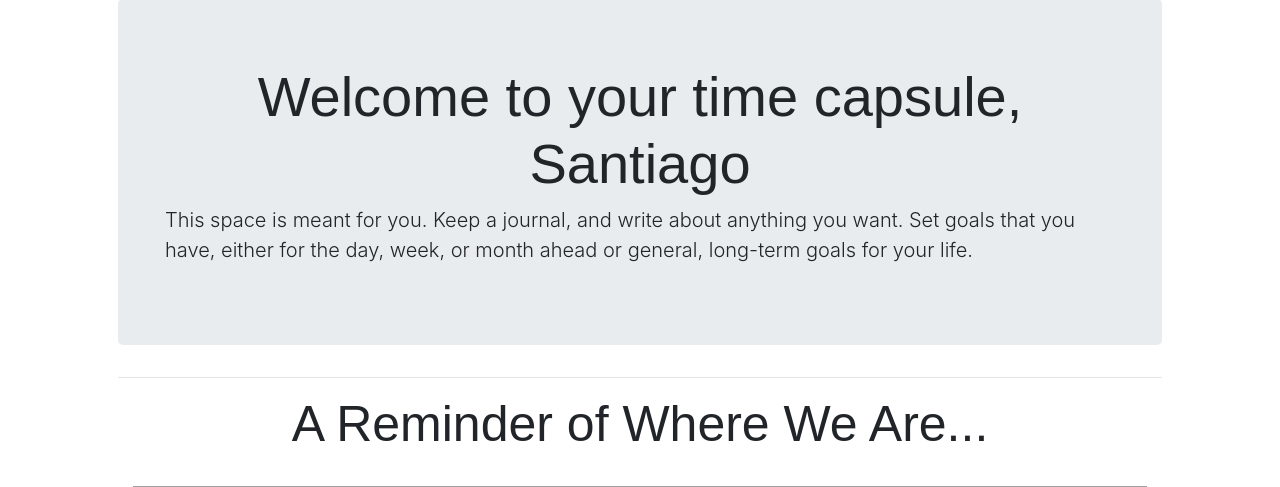
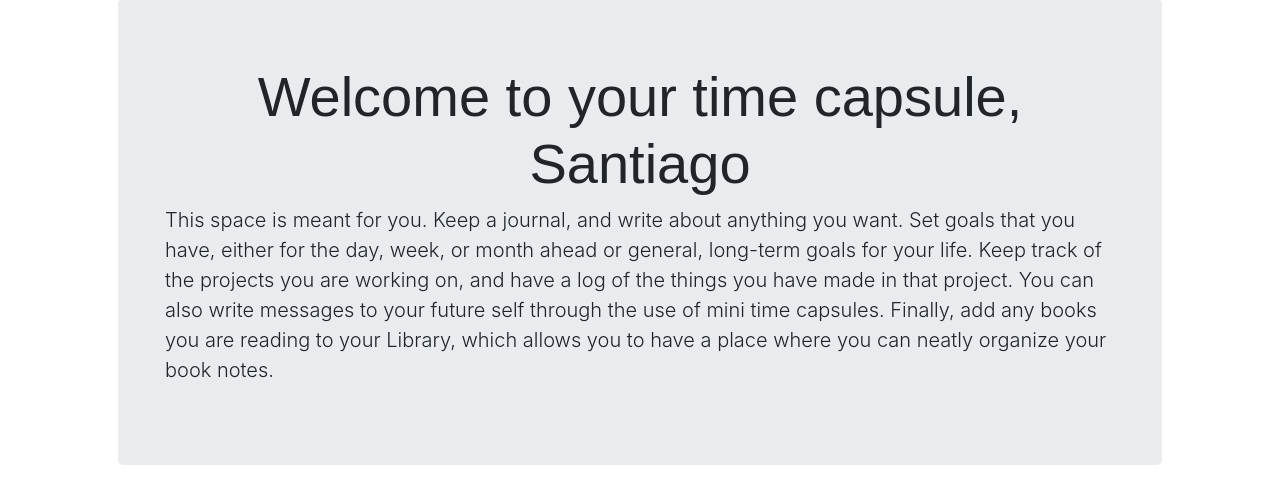
Before and after one commit to SantiagoGiner/Humanity, a Django app: page / in a window 1280 px wide. Shown: the part 198-685 px from the top of the page. Run offline with Django 3.2, Linux system fonts and the light colour scheme; a user stored in the database is signed in; some libraries are stand-ins or nearby versions; grey boxes are pictures that could not be loaded.

Commit message:
Add text to index.html jumbotron

```diff
--- a/humanity/capsule/templates/capsule/index.html
+++ b/humanity/capsule/templates/capsule/index.html
@@ -14,7 +14,10 @@
             <p class="lead">
                 This space is meant for you. Keep a journal, and write about anything you want.
                 Set goals that you have, either for the day, week, or month ahead or general, long-term goals
-                for your life.
+                for your life. Keep track of the projects you are working on, and have a log of the things
+                you have made in that project. You can also write messages to your future self through the use
+                of mini time capsules. Finally, add any books you are reading to your Library, which allows you
+                to have a place where you can neatly organize your book notes.
             </p>
         </div>
     </div>
@@ -23,5 +26,4 @@
     <br>
     <iframe class="container m-auto" width="560" height="315" src="https://www.youtube.com/embed/wupToqz1e2g" frameborder="0" allow="accelerometer; autoplay; clipboard-write; encrypted-media; gyroscope; picture-in-picture" allowfullscreen>
     </iframe>
-
 {% endblock %}
```
